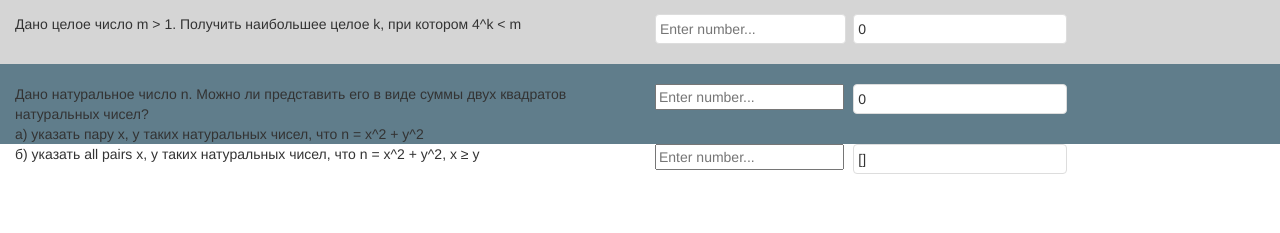
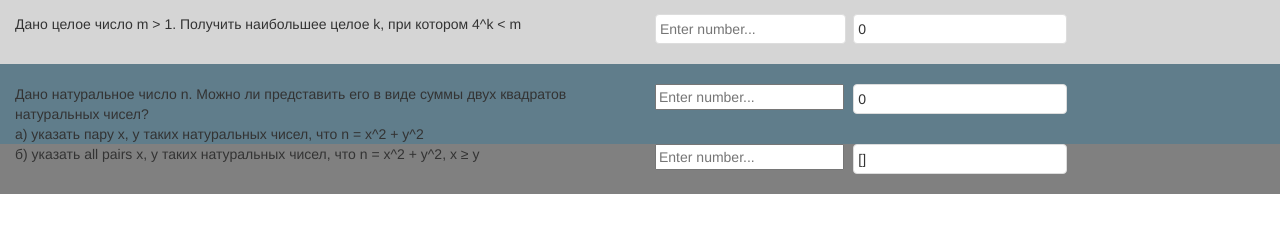
Before and after one commit to igorkokotko/publicApp, a website: page public/index.html in a window 1280 px wide. Shown: the part 57-290 px from the top of the page. Drawn offline with nearby package versions, Linux system fonts and the light colour scheme.

Commit message:
Update main.css

```diff
--- a/public/css/main.css
+++ b/public/css/main.css
@@ -9,3 +9,6 @@
 .navbar{
     margin: 0;
 }
+.task-3 {
+    background: grey;
+}
```
